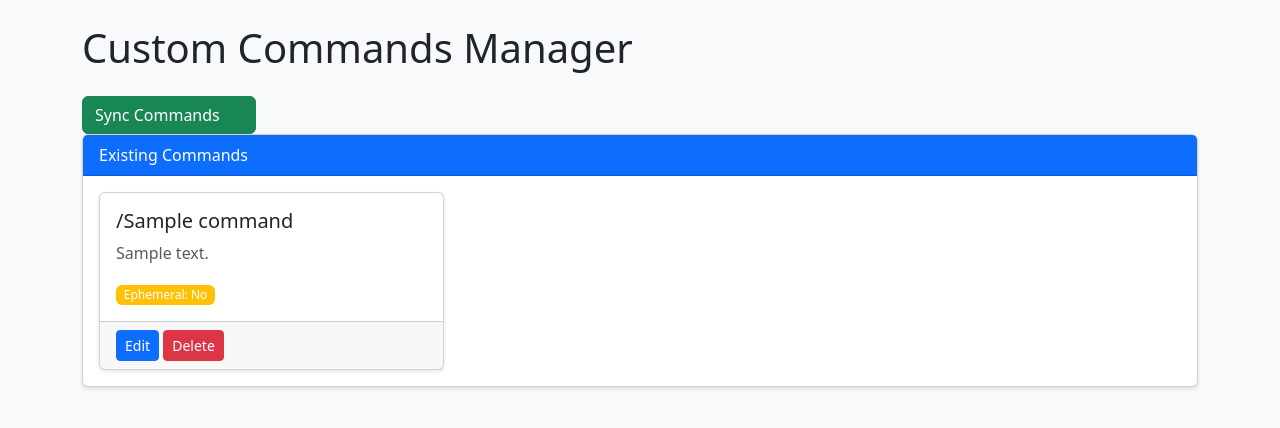
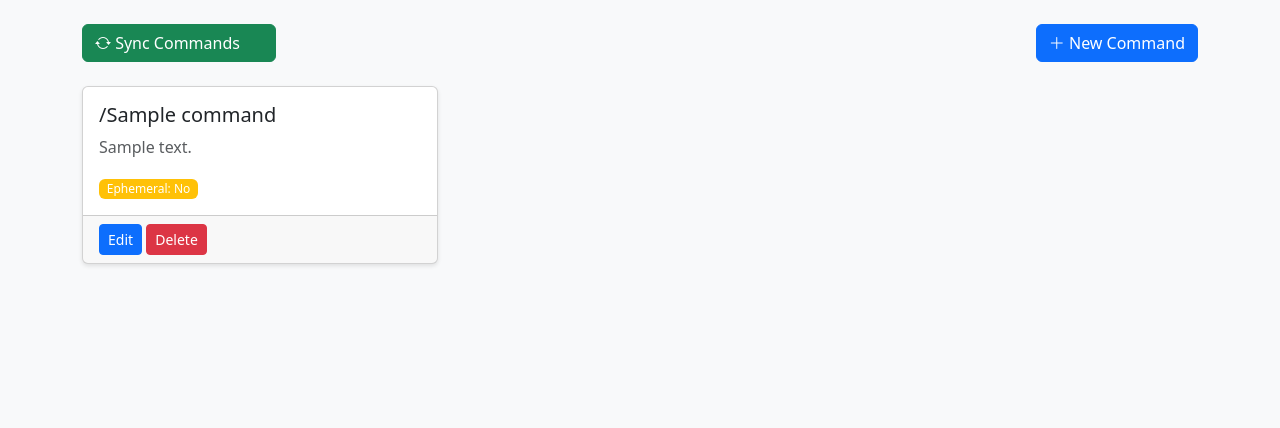
Before and after one commit to RuleKeeper-Bot/RuleKeeper-Bot, a Flask app: template web/templates/index.html in a window 1280 px wide. Shown: the top 428 px of the page. Run offline with Flask 3, Linux system fonts and the light colour scheme; the template is opened without the code that fills it: most values are stand-ins (such as "Sample title", 1, 10 or a date in 2020); some libraries are stand-ins or nearby versions.

Commit message:
Integrate an add command button to the dashboard

```diff
--- a/web/templates/index.html
+++ b/web/templates/index.html
@@ -3,21 +3,22 @@
 <head>
     <title>Bot Commands</title>
     <link href="https://cdn.jsdelivr.net/npm/bootstrap@5.3.0/dist/css/bootstrap.min.css" rel="stylesheet">
+    <link rel="stylesheet" href="https://cdn.jsdelivr.net/npm/bootstrap-icons@1.7.2/font/bootstrap-icons.css">
     <link href="/static/style.css" rel="stylesheet">
 </head>
 <body>
     <div class="container mt-4">
-        <h1 class="mb-4">Custom Commands Manager</h1>
-		<button class="btn btn-success" id="syncButton" onclick="syncCommands()">
-			<span id="syncIcon" class="bi bi-arrow-repeat"></span>
+        <div class="d-flex justify-content-between mb-4">
+            <button class="btn btn-success" id="syncButton">
+                <i class="bi bi-arrow-repeat" id="syncIcon"></i>
                 <span id="syncText">Sync Commands</span>
-			<span id="syncSpinner" class="spinner-border spinner-border-sm d-none" role="status"></span>
+                <span id="syncSpinner" class="spinner-border spinner-border-sm d-none"></span>
             </button>
-        <div class="card mb-4">
-            <div class="card-header bg-primary text-white">
-                Existing Commands
+            <button class="btn btn-primary" data-bs-toggle="modal" data-bs-target="#newCommandModal">
+                <i class="bi bi-plus-lg"></i> New Command
+            </button>
         </div>
-            <div class="card-body">
+
         <div class="row row-cols-1 row-cols-md-3 g-4">
             {% for name, cmd in commands.items() %}
             <div class="col">
@@ -25,7 +26,7 @@
                     <div class="card-body">
                         <h5 class="card-title">/{{ name }}</h5>
                         <p class="card-text text-muted">{{ cmd.description }}</p>
-                                <div class="badge bg-{{ 'success' if cmd.ephemeral else 'warning' }} me-2">
+                        <div class="badge bg-{{ 'success' if cmd.ephemeral else 'warning' }}">
                             Ephemeral: {{ 'Yes' if cmd.ephemeral else 'No' }}
                         </div>
                     </div>
@@ -37,17 +38,53 @@
             </div>
             {% endfor %}
         </div>
+
+        <!-- New Command Modal -->
+        <div class="modal fade" id="newCommandModal" tabindex="-1">
+            <div class="modal-dialog">
+                <div class="modal-content">
+                    <div class="modal-header">
+                        <h5 class="modal-title">Create New Command</h5>
+                        <button type="button" class="btn-close" data-bs-dismiss="modal"></button>
+                    </div>
+                    <div class="modal-body">
+                        <form id="newCommandForm">
+                            <div class="mb-3">
+                                <label class="form-label">Command Name</label>
+                                <input type="text" class="form-control" name="command_name" required>
+                            </div>
+                            <div class="mb-3">
+                                <label class="form-label">Content</label>
+                                <textarea class="form-control" name="content" rows="3" required></textarea>
+                            </div>
+                            <div class="mb-3">
+                                <label class="form-label">Description</label>
+                                <input type="text" class="form-control" name="description" value="Custom command">
+                            </div>
+                            <div class="mb-3 form-check">
+                                <input type="checkbox" class="form-check-input" name="ephemeral">
+                                <label class="form-check-label">Ephemeral Response</label>
+                            </div>
+                        </form>
+                    </div>
+                    <div class="modal-footer">
+                        <button type="button" class="btn btn-secondary" data-bs-dismiss="modal">Cancel</button>
+                        <button type="submit" form="newCommandForm" class="btn btn-primary">Create Command</button>
                     </div>
                 </div>
             </div>
+        </div>
+    </div>
+
+    <script src="https://cdn.jsdelivr.net/npm/bootstrap@5.3.0/dist/js/bootstrap.bundle.min.js"></script>
     <script>
-		function syncCommands() {
-			const button = document.getElementById('syncButton');
+        // Sync Button Handling
+        document.getElementById('syncButton').addEventListener('click', function() {
+            const button = this;
             const icon = document.getElementById('syncIcon');
             const text = document.getElementById('syncText');
             const spinner = document.getElementById('syncSpinner');
 
-			// Disable button and show loading state
             button.disabled = true;
             icon.classList.add('d-none');
             text.textContent = ' Syncing...';
@@ -61,13 +98,40 @@
                 })
                 .catch(error => alert('Sync failed: ' + error))
                 .finally(() => {
-					// Reset button state
                     button.disabled = false;
                     icon.classList.remove('d-none');
                     text.textContent = ' Sync Commands';
                     spinner.classList.add('d-none');
                 });
+        });
+
+        // New Command Form Handling
+        document.getElementById('newCommandForm').addEventListener('submit', function(e) {
+            e.preventDefault();
+
+            const formData = {
+                command_name: document.querySelector('#newCommandModal [name="command_name"]').value,
+                content: document.querySelector('#newCommandModal [name="content"]').value,
+                description: document.querySelector('#newCommandModal [name="description"]').value,
+                ephemeral: document.querySelector('#newCommandModal [name="ephemeral"]').checked
+            };
+
+            fetch('/create_command', {
+                method: 'POST',
+                headers: { 'Content-Type': 'application/json' },
+                body: JSON.stringify(formData)
+            })
+            .then(response => response.json())
+            .then(data => {
+                if(data.success) {
+                    $('#newCommandModal').modal('hide');
+                    location.reload();
+                } else {
+                    alert('Error: ' + data.message);
                 }
+            })
+            .catch(error => alert('Error creating command: ' + error));
+        });
     </script>
 </body>
 </html>
```
Lines whose indentation alone changed are shown as unchanged.
